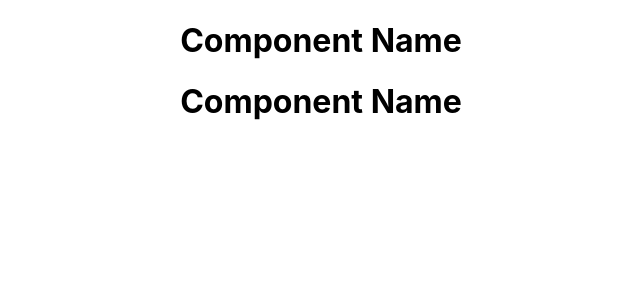
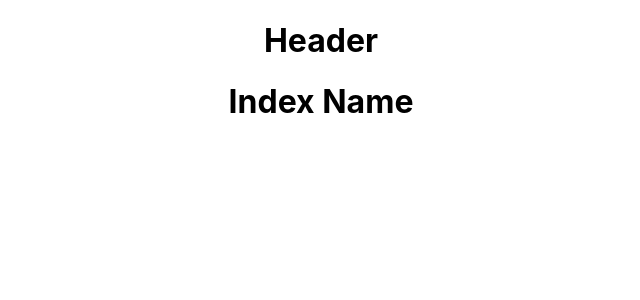
Before and after one commit to samanthaefran/frontend, a React (Create React App) app: page / in a window 1280 px wide. Shown: the top 300 px of the page, without its empty margins (319-959 px from the left). Built offline with nearby package versions, Linux system fonts and the light colour scheme.

Commit message:
wip: tests index route successfully

```diff
--- a/src/components/Header.js
+++ b/src/components/Header.js
@@ -1,5 +1,5 @@
-function Component(props) {
-  return <h1>Component Name</h1>
+function Header(props) {
+  return <h1>Header</h1>
 }
 
-export default Component
+export default Header;
--- a/src/components/Main.js
+++ b/src/components/Main.js
@@ -1,5 +1,19 @@
-function Component(props) {
-  return <h1>Component Name</h1>
+import { Route, Switch } from 'react-router-dom'
+import Index from '../pages/Index'
+import Show from '../pages/Show'
+
+
+function Main(props) {
+  return (
+    <main>
+      <Switch>
+        <Route exact path='/'>
+          <Index />
+        </Route>
+        <Route />
+      </Switch>
+    </main>
+  )
 }
 
-export default Component
+export default Main;
--- a/src/pages/Index.js
+++ b/src/pages/Index.js
@@ -1,5 +1,5 @@
-function Component(props) {
-  return <h1>Component Name</h1>
+function Index(props) {
+  return <h1>Index Name</h1>
 }
 
-export default Component
+export default Index;
```
